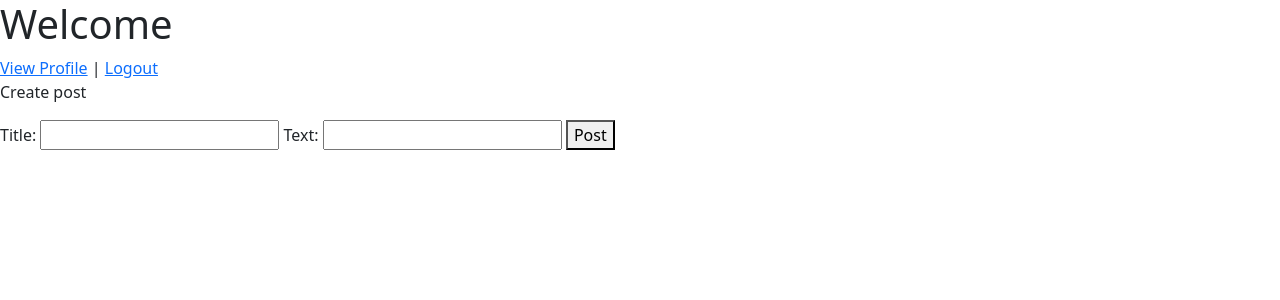
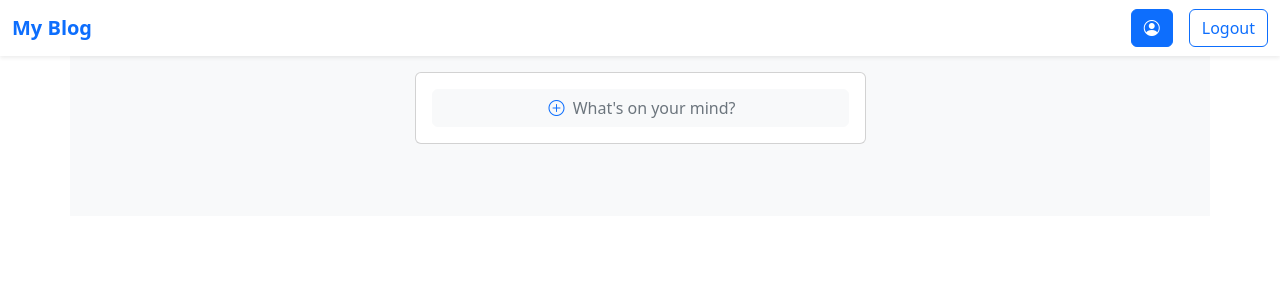
Before and after one commit to thursoe/php-mini-blog-project, a PHP site: page /blog.php in a window 1280 px wide. Shown: the top 300 px of the page. Run offline with PHP 8.4, Linux system fonts and the light colour scheme; the visitor is signed in with stand-in values (Sample User, id 1); data that the repository does not hold is empty; some libraries are stand-ins or nearby versions.

Commit message:
customized blog page with bootstrap, add alert boxes on authentication check,changed  getting data from posts table sort by descending

```diff
--- a/_classes/Database/PostTable.php
+++ b/_classes/Database/PostTable.php
@@ -13,7 +13,7 @@ class PostTable
 
     public function getAll()
     {
-        $statement = $this->db->query("SELECT posts.title, posts.text, posts.created_at, users.name FROM posts LEFT JOIN users ON posts.user_id = users.id");
+        $statement = $this->db->query("SELECT posts.title, posts.text, posts.created_at, users.name FROM posts LEFT JOIN users ON posts.user_id = users.id ORDER BY posts.created_at DESC");
         return $statement->fetchAll();
     }
 
--- a/blog.php
+++ b/blog.php
@@ -20,26 +20,55 @@ $posts = $table->getAll();
 <?php include_once('template/header.php') ?>
 
 <body>
-    <h1>Welcome <span><?= $user->name ?></span></h1>
-    <a href="profile.php">View Profile</a> | <a href="_actions\logout.php">Logout</a>
-    <br />
+    <div class="container mb-5 py-5 bg-light">
+        <div class="row justify-content-center">
+            <div class="col-lg-5 my-4">
+                <div class="card">
+                    <div class="card-body">
+                        <button type="button" class="btn btn-light w-100 text-muted" data-bs-toggle="modal" data-bs-target="#creatpostModal">
+                            <i class="bi bi-plus-circle text-primary mx-1"></i> What's on your mind?
+                        </button>
+                    </div>
+                </div>
+                <?php foreach ($posts as $post) : ?>
+                    <div class="card shadow-sm my-3">
+                        <div class="card-body">
+                            <h5 class="card-title"> <?= $post->title ?> </h5>
+                            <small> by - <?= $post->name ?></small> <br />
+                            <small> updated at - <?= $post->created_at ?> </small>
+                            <p class="card-text mt-3"> <?= $post->text ?> </p>
+                        </div>
+                    </div>
+                <?php endforeach ?>
+            </div>
+        </div>
+    </div>
 
-    <p>Create post</p>
-    <form action="_actions/create_post.php" method="post">
-        Title: <input type="text" name="title" id="">
-        Text: <input type="text" name="text" id="">
-        <button type="submit">Post</button>
-    </form>
-
-    <br />
-
-    <?php foreach ($posts as $post) : ?>
-        <h2> <?= $post->title ?> </h2>
-        <h5> by - <?= $post->name ?> </h5>
-        <p> updated at - <?= $post->created_at ?> </p>
-        <p> <?= $post->text ?> </p>
-        <hr />
-    <?php endforeach ?>
+    <!-- Modal -->
+    <div class="modal fade" id="creatpostModal" tabindex="-1" aria-labelledby="createpostModalLabel" aria-hidden="true">
+        <div class="modal-dialog modal-dialog-centered">
+            <div class="modal-content">
+                <div class="modal-header">
+                    <h1 class="modal-title fs-5" id="createpostModalLabel">Create Post</h1>
+                    <button type="button" class="btn-close" data-bs-dismiss="modal" aria-label="Close"></button>
+                </div>
+                <form action="_actions/create_post.php" method="post">
+                    <div class="modal-body">
+                        <div class="form-floating mb-3">
+                            <textarea class="form-control" placeholder="Title Here" id="title" name="title"></textarea>
+                            <label for="title">Title Here</label>
+                        </div>
+                        <textarea class="form-control" placeholder="What's on your mind?" name="text" style="height: 10rem;"></textarea>
+                    </div>
+                    <div class="modal-footer">
+                        <button type="button" class="btn btn-secondary" data-bs-dismiss="modal">Close</button>
+                        <button type="submit" class="btn btn-primary">Post</button>
+                    </div>
+                </form>
+            </div>
+        </div>
+    </div>
+    </div>
 </body>
 
 <?php include_once('template/footer.php'); ?>
--- a/template/footer.php
+++ b/template/footer.php
@@ -1,2 +1,2 @@
-<script src="./template/css/bootstrap.min.css"></script>
+<script src="./template/js/bootstrap.min.js"></script>
 </html>
--- a/template/header.php
+++ b/template/header.php
@@ -1,9 +1,27 @@
 <!DOCTYPE html>
 <html lang="en">
+
 <head>
     <meta charset="UTF-8">
     <meta http-equiv="X-UA-Compatible" content="IE=edge">
     <meta name="viewport" content="width=device-width, initial-scale=1.0">
     <title>Mini Blog</title>
     <link rel="stylesheet" href="./template/css/bootstrap.min.css">
+    <link rel="stylesheet" href="https://cdn.jsdelivr.net/npm/bootstrap-icons@1.9.1/font/bootstrap-icons.css">
 </head>
+
+<?php if (isset($_SESSION['user'])) : ?>
+
+    <header>
+        <nav class="navbar fixed-top bg-white shadow-sm">
+            <div class="container-fluid">
+                <a href="blog.php" class="navbar-brand text-primary fw-bolder">My Blog</a>
+                <div class="d-flex">
+                    <a href="profile.php" class="btn btn-primary mx-3"><i class="bi bi-person-circle"></i></a>
+                    <a href="_actions\logout.php" class="btn btn-outline-primary">Logout</a>
+                </div>
+            </div>
+        </nav>
+    </header>
+
+<?php endif ?>
```
Also changed, not shown: index.php (+9 -4 lines).
